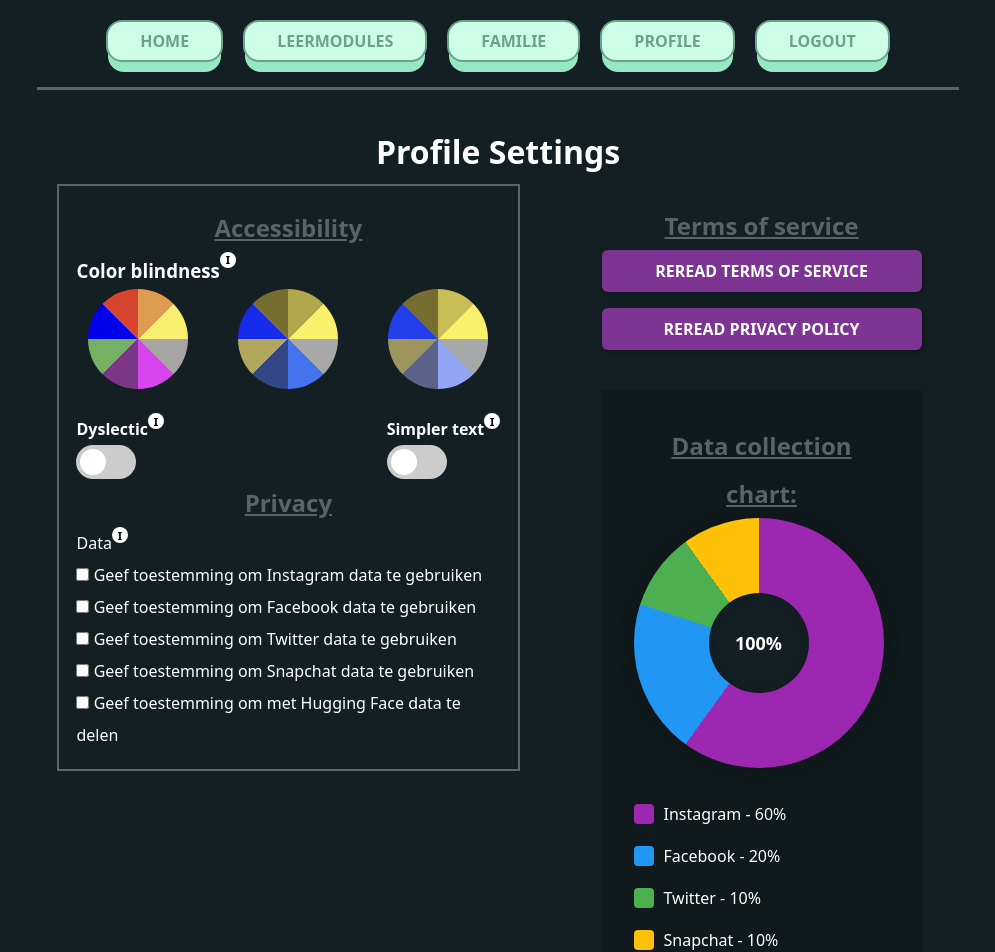
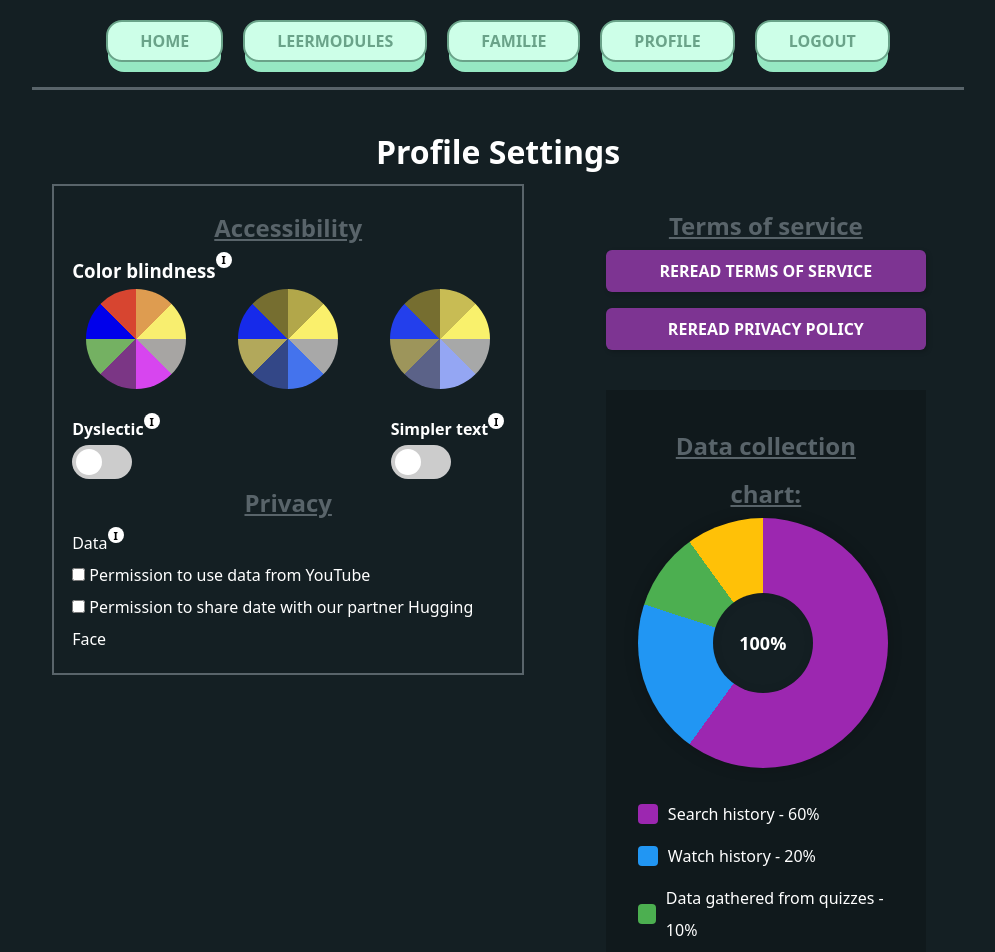
Before and after one commit to BryanBooij/TLE-3, a React (Vite) app: page /Profile in a window 1280 px wide. Shown: the top 952 px of the page, without its empty margins (142-1137 px from the left). Built offline with nearby package versions, Linux system fonts and the light colour scheme; sample sign-in values are in the browser's storage; a web font is replaced by a local one.

Commit message:
- some last front-end changes to make it make sense with what we have now - Added js file for onclick of the colorblind options but I'm afraid it will never work

```diff
--- a/src/leermodule/styleLeermoduleAdmin.css
+++ b/src/leermodule/styleLeermoduleAdmin.css
@@ -23,6 +23,7 @@ main{
     display: flex;
     flex-direction: column;
     gap: 20px;
+
 
     table {
         font-family: Arial, Helvetica, sans-serif;
--- a/src/profile/Profile.jsx
+++ b/src/profile/Profile.jsx
@@ -66,24 +66,12 @@ function Profile(){
                             </div>
                             <div id="shareDataAdmins">
                                 <div className="agreement_shareDataAdmins">
-                                    <input type="checkbox" id="instagram"/>
-                                    <label htmlFor="twitter"> Geef toestemming om Instagram data te gebruiken</label>
-                                </div>
-                                <div className="agreement_shareDataAdmins">
-                                    <input type="checkbox" id="facebook"/>
-                                    <label htmlFor="twitter"> Geef toestemming om Facebook data te gebruiken</label>
-                                </div>
-                                <div className="agreement_shareDataAdmins">
-                                    <input type="checkbox" id="twitter"/>
-                                    <label htmlFor="twitter"> Geef toestemming om Twitter data te gebruiken</label>
-                                </div>
-                                <div className="agreement_shareDataAdmins">
-                                    <input type="checkbox" id="snapchat"/>
-                                    <label htmlFor="twitter"> Geef toestemming om Snapchat data te gebruiken</label>
+                                    <input type="checkbox" id="youtube"/>
+                                    <label htmlFor="youtube"> Permission to use data from YouTube</label>
                                 </div>
                                 <div className="agreement_shareDataAdmins">
                                     <input type="checkbox" id="huggingFace"/>
-                                    <label htmlFor="twitter"> Geef toestemming om met Hugging Face data te delen</label>
+                                    <label htmlFor="huggingFace"> Permission to share date with our partner Hugging Face</label>
                                 </div>
                             </div>
                         </div>
@@ -107,19 +95,19 @@ function Profile(){
                         <div className="legend">
                             <div className="legend-item">
                                 <div className="legend-color instagram"></div>
-                                Instagram - 60%
+                                Search history - 60%
                             </div>
                             <div className="legend-item">
                                 <div className="legend-color facebook"></div>
-                                Facebook - 20%
+                                Watch history - 20%
                             </div>
                             <div className="legend-item">
                                 <div className="legend-color twitter"></div>
-                                Twitter - 10%
+                                Data gathered from quizzes - 10%
                             </div>
                             <div className="legend-item">
                                 <div className="legend-color snapchat"></div>
-                                Snapchat - 10%
+                                Own input - 10%
                             </div>
                         </div>
                     </div>
--- a/src/usersOverview_A/DetailsUsers.jsx
+++ b/src/usersOverview_A/DetailsUsers.jsx
@@ -4,7 +4,7 @@ import './userOverview.css'
 import {useNavigate} from "react-router";
 import {useParams} from "react-router-dom";
 import ButtonPurple from "../buttons/ButtonPurple.jsx";
-import ButtonGreen from "../buttons/ButtonGreen.jsx";
+import ButtonBlack from "../buttons/ButtonBlack.jsx";
 
 function DetailsUsers() {
 
@@ -21,7 +21,7 @@ function DetailsUsers() {
                     <h1 id="nameUser">Name user: {result}</h1>
                 </div>
                 <div id="detailsUser">
-                    <p>Family: ....</p>
+                    <p>Family: Json</p>
                     <p>Age: [Redacted]</p>
                 </div>
                 <hr/>
@@ -60,6 +60,7 @@ function DetailsUsers() {
                             </tr>
                             </tbody>
                         </table>
+                        <h3>Overal internet score: 89</h3>
                     </div>
                     <div id="dataChartUserDetails">
                         <h2>Data collection chart:</h2>
@@ -70,23 +71,24 @@ function DetailsUsers() {
                         <div className="legend">
                             <div className="legend-item">
                                 <div className="legend-color instagram"></div>
-                                Instagram - 60%
+                                Search history - 60%
                             </div>
                             <div className="legend-item">
                                 <div className="legend-color facebook"></div>
-                                Facebook - 20%
+                                Watch history - 20%
                             </div>
                             <div className="legend-item">
                                 <div className="legend-color twitter"></div>
-                                Twitter - 10%
+                                Data gathered from quizzes - 10%
                             </div>
                             <div className="legend-item">
                                 <div className="legend-color snapchat"></div>
-                                Snapchat - 10%
+                                Own input - 10%
                             </div>
                         </div>
                     </div>
                 </div>
+                <ButtonBlack id={"deleteUserDetails"} label={"Delete user"}></ButtonBlack>
             </div>
         </>
     )
--- a/src/usersOverview_A/userOverview.css
+++ b/src/usersOverview_A/userOverview.css
@@ -71,7 +71,7 @@ main{
 /*id's details users*/
 #dataChartUserDetails{
     padding: 10%;
-    width: 25vw;
+    width: 35vw;
     margin-top: -5%;
 
     >h2{
```
Also changed, not shown: src/usersOverview_A/colorOptions.js (added).
